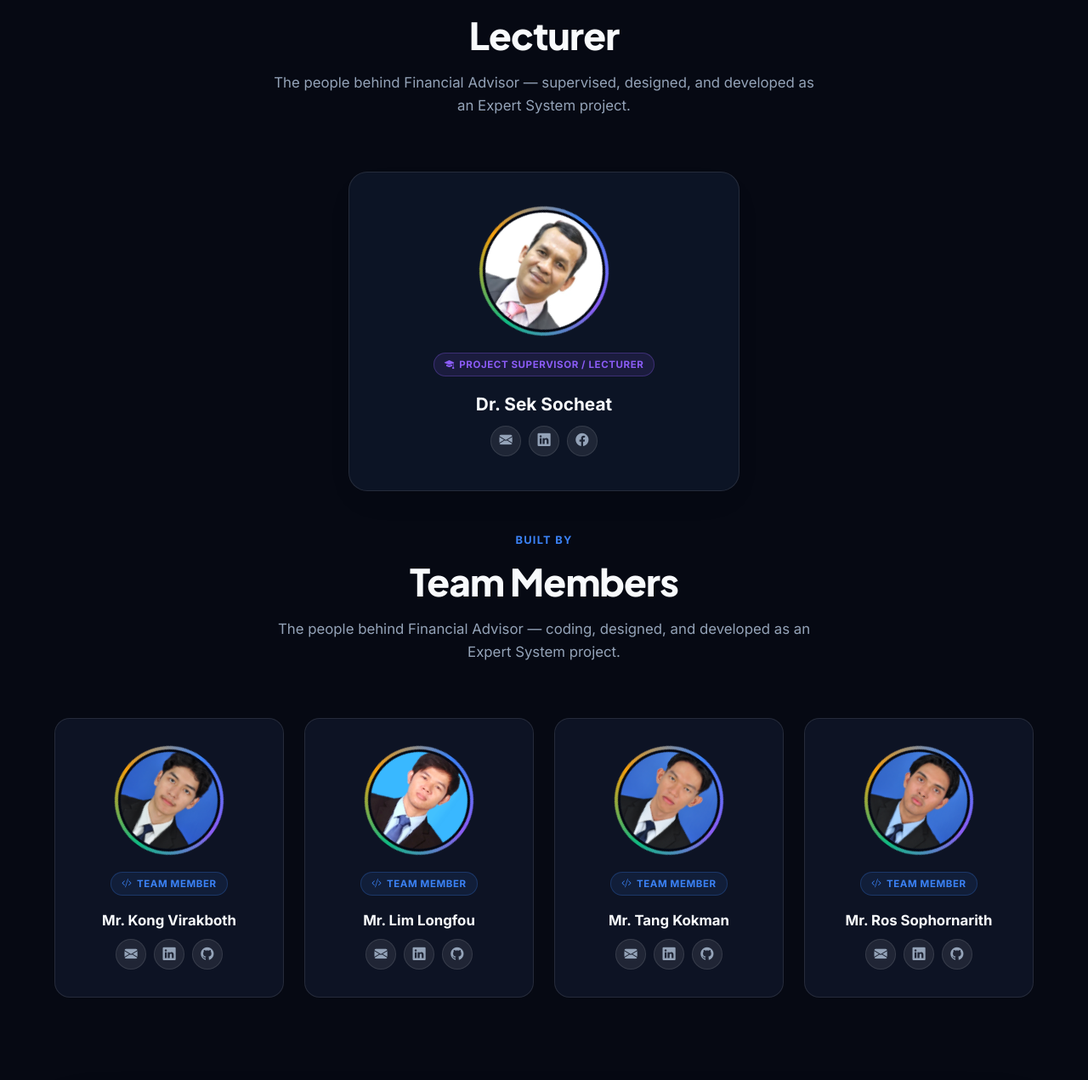
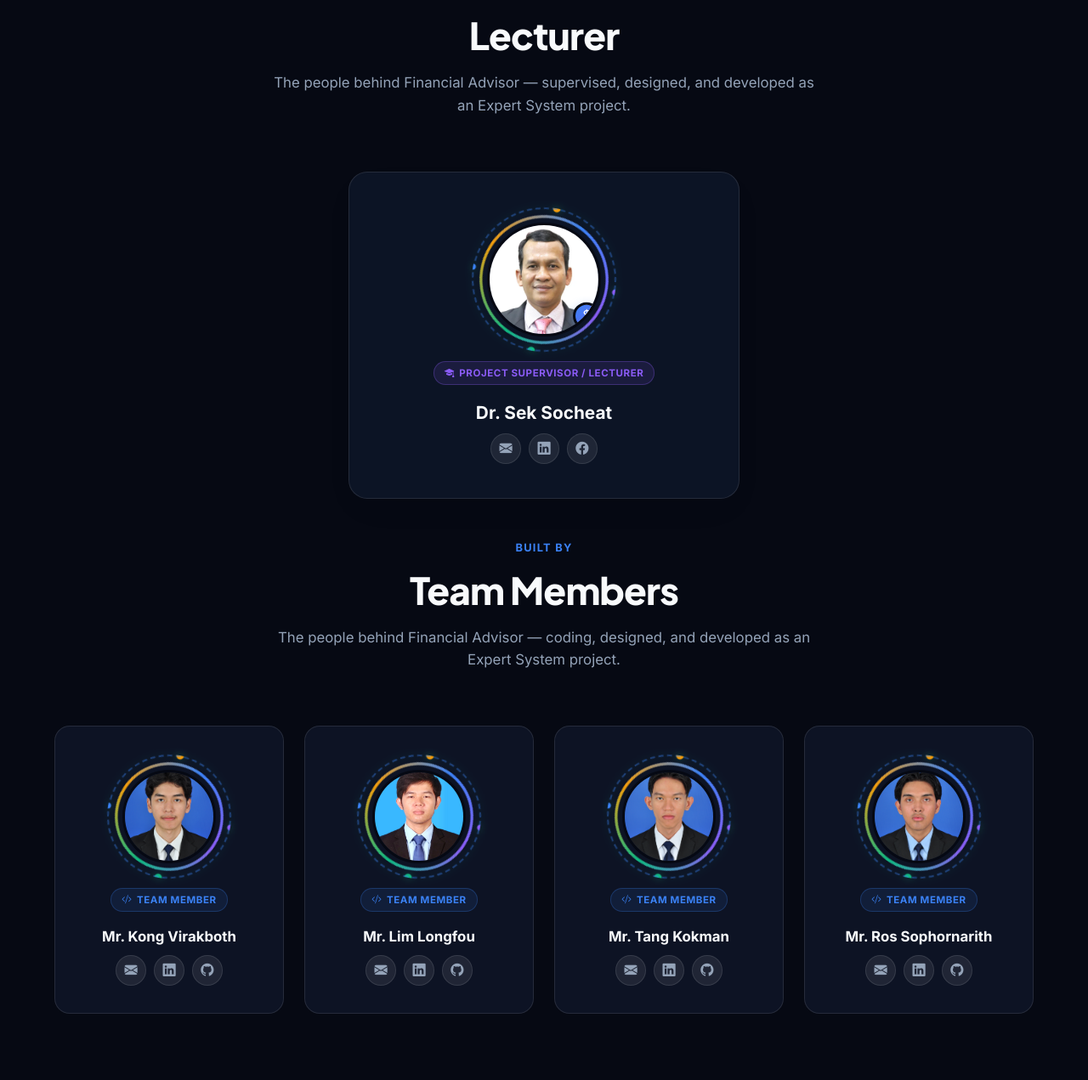
Before and after one commit to LlightBoth/Financial_Advisor, a Flask app: page /about in a window 1280 px wide. Shown: the part 3069-4340 px from the top of the page at 85% size. Run offline with Flask 3, Linux system fonts and the light colour scheme.

Commit message:
wip: update animation all images lecturer and members in page about

```diff
--- a/app/static/css/about.css
+++ b/app/static/css/about.css
@@ -291,11 +291,13 @@
     position: relative;
     width: 128px;
     height: 128px;
-    margin: 0 auto 1.25rem;
+    margin: 0.6rem auto 1.25rem;
     border-radius: 50%;
-    padding: 4px;
-    background: conic-gradient(from 0deg, #3b82f6, #8b5cf6, #10b981, #f59e0b, #3b82f6);
-    animation: ringSpin 6s linear infinite;
+    /* padding: 4px; */
+    padding: 9px;
+    /* background: conic-gradient(from 0deg, #3b82f6, #8b5cf6, #10b981, #f59e0b, #3b82f6); */
+    background: none;
+    /* animation: ringSpin 6s linear infinite; */
 }
 
 .team-lead-card .avatar-ring {
@@ -303,12 +305,79 @@
     height: 152px;
 }
 
+/* Layer 1: spinning gradient ring (thin, masked so it's only a ring) */
+.avatar-ring::before {
+    content: '';
+    position: absolute;
+    inset: 0;
+    border-radius: 50%;
+    background: conic-gradient(from 0deg, #3b82f6, #8b5cf6, #10b981, #f59e0b, #3b82f6);
+    -webkit-mask: radial-gradient(farthest-side, transparent calc(100% - 4px), #000 calc(100% - 3px));
+            mask: radial-gradient(farthest-side, transparent calc(100% - 4px), #000 calc(100% - 3px));
+    filter: drop-shadow(0 0 6px rgba(59, 130, 246, 0.55));
+    animation: ringSpin 6s linear infinite, ringGlow 3s ease-in-out infinite alternate;
+    z-index: 0;
+}
+
+/* Layer 2: outer dashed "circuit" ring with orbiting data dots (counter-rotates) */
+.avatar-ring::after {
+    content: '';
+    position: absolute;
+    inset: -9px;
+    border-radius: 50%;
+    border: 2px dashed rgba(59, 130, 246, 0.4);
+    background:
+        radial-gradient(circle at 50% 0%,   #10b981 0 4px, transparent 5px),   /* profit green */
+        radial-gradient(circle at 50% 100%, #f59e0b 0 4px, transparent 5px),   /* gold coin */
+        radial-gradient(circle at 0% 50%,   #8b5cf6 0 3px, transparent 4px),   /* data node */
+        radial-gradient(circle at 100% 50%, #3b82f6 0 3px, transparent 4px);   /* data node */
+    background-origin: border-box;
+    filter: drop-shadow(0 0 4px rgba(16, 185, 129, 0.5));
+    animation: ringSpinReverse 14s linear infinite;
+    pointer-events: none;
+    z-index: 0;
+}
+
+.avatar-badge {
+    position: absolute;
+    right: -2px;
+    bottom: 4px;
+    z-index: 2;
+    width: 32px;
+    height: 32px;
+    border-radius: 50%;
+    display: flex;
+    align-items: center;
+    justify-content: center;
+    color: #fff;
+    font-size: 0.95rem;
+    background: var(--primary-gradient);
+    border: 3px solid var(--bg-main);
+    box-shadow: 0 4px 12px rgba(59, 130, 246, 0.4);
+    animation: badgeFloat 3s ease-in-out infinite;
+}
+
+@keyframes badgeFloat {
+    0%, 100% { transform: translateY(0); }
+    50%      { transform: translateY(-4px); }
+}
+
 @keyframes ringSpin {
     0% { transform: rotate(0deg); }
     100% { transform: rotate(360deg); }
 }
 
-.avatar-ring-inner {
+@keyframes ringSpinReverse {
+    0%   { transform: rotate(360deg); }
+    100% { transform: rotate(0deg); }
+}
+
+@keyframes ringGlow {
+    0%   { filter: drop-shadow(0 0 3px rgba(59, 130, 246, 0.4)); }
+    100% { filter: drop-shadow(0 0 10px rgba(139, 92, 246, 0.8)); }
+}
+
+/* .avatar-ring-inner {
     width: 100%;
     height: 100%;
     border-radius: 50%;
@@ -318,6 +387,26 @@
     align-items: center;
     justify-content: center;
     border: 3px solid var(--bg-main);
+} */
+
+/* Photo stays completely still */
+.avatar-ring-inner {
+    position: relative;
+    z-index: 1;
+    width: 100%;
+    height: 100%;
+    border-radius: 50%;
+    overflow: hidden;
+    background: var(--bg-surface);
+    display: flex;
+    align-items: center;
+    justify-content: center;
+    border: 3px solid var(--bg-main);
+}
+
+@media (prefers-reduced-motion: reduce) {
+    .avatar-ring::before,
+    .avatar-ring::after { animation: none; }
 }
 
 .avatar-ring-inner img {
--- a/app/templates/about.html
+++ b/app/templates/about.html
@@ -341,6 +341,7 @@
         <div class="team-lead-card reveal-item">
             <div class="avatar-ring">
                 <div class="avatar-ring-inner">
+                    <span class="avatar-badge"><i class="bi bi-currency-dollar"></i></span>
                     <img src="{{ url_for('static', filename='images/team/lecturer-sek-socheat.png') }}" alt="Dr. Sek Socheat">
                 </div>
             </div>
```
Also changed, not shown: instance/financial.db.
